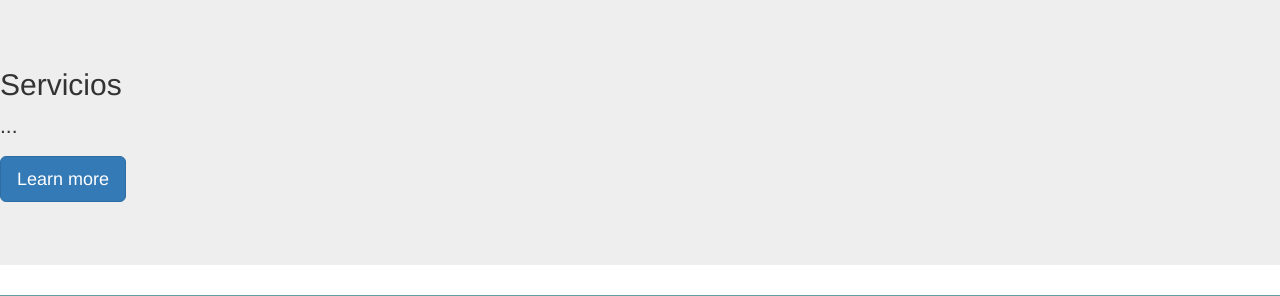
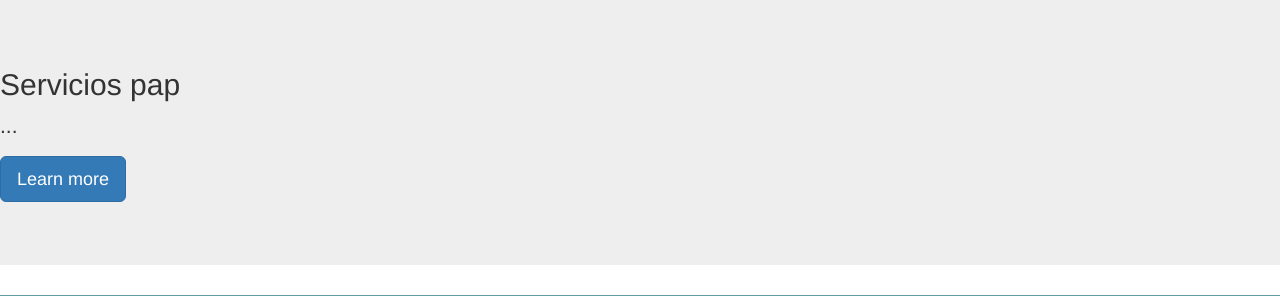
Before and after one commit to IvanMSP/Roxsoft, a Django app: template main/templates/home.html in a window 1280 px wide. Shown: the part 800-1096 px from the top of the page. Run offline with Django 3.2, Linux system fonts and the light colour scheme; the template is opened without the code that fills it, so the values that code supplies are empty; parts of the project's set-up code (start-up, migrations or seed data) failed here and were passed over; some libraries are stand-ins or nearby versions.

```diff
--- a/main/templates/home.html
+++ b/main/templates/home.html
@@ -65,7 +65,7 @@
 
    <!--Contácto-->
    <div class="jumbotron">
-		<h2>Servicios</h2>
+		<h2>Servicios pap</h2>
 		<p>...</p>
 		<p><a class="btn btn-primary btn-lg" href="#" role="button">Learn more</a></p>
    </div>
```
